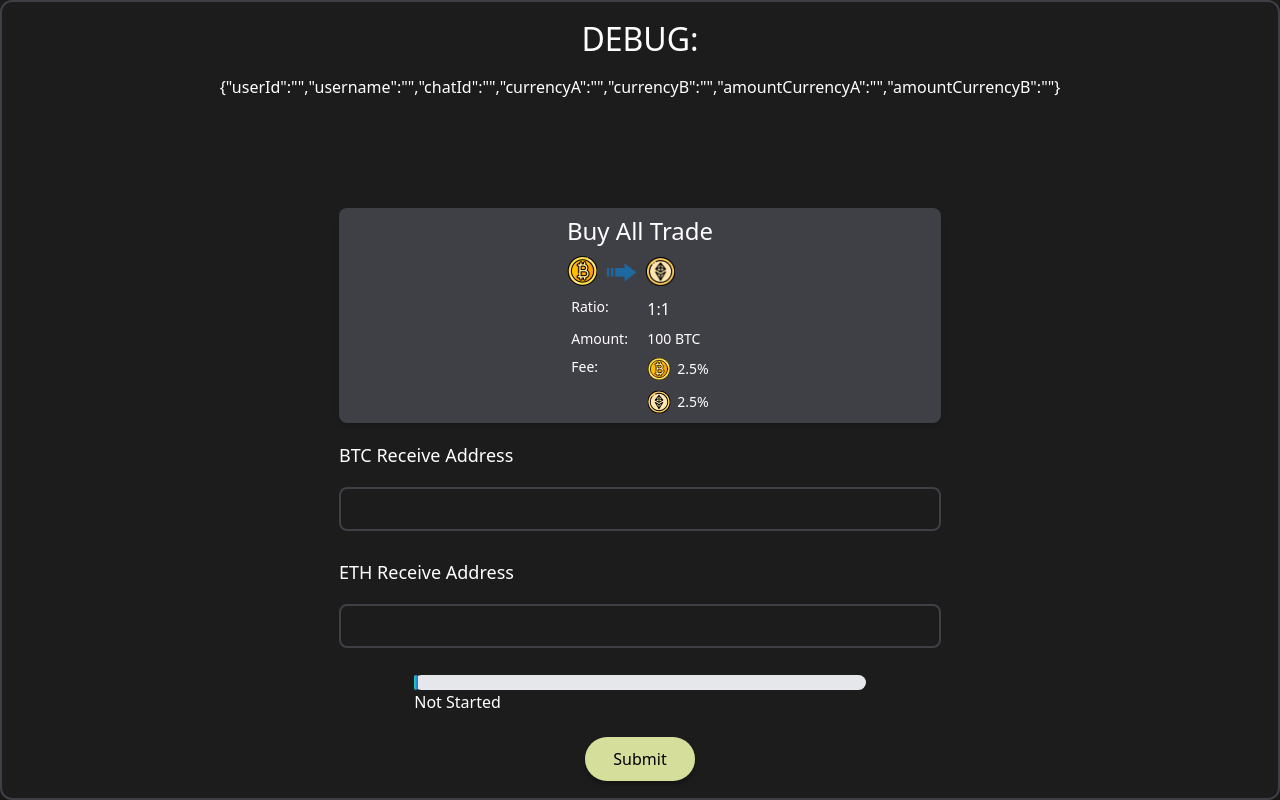
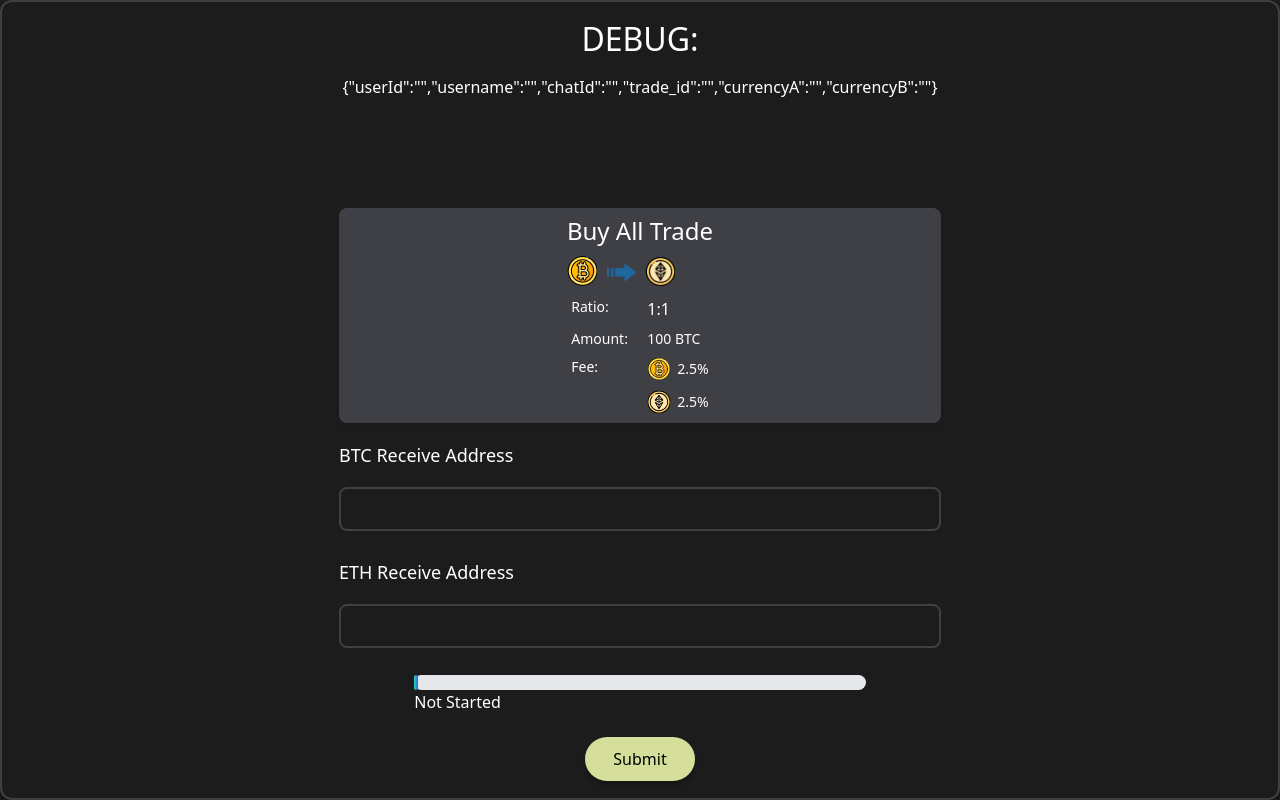
Before and after one commit to msubhan9803/chandler-telegram-web-app, a Next.js app: page /accept-trade in a window 1280 px wide. Built offline with nearby package versions, Linux system fonts and the light colour scheme.

Commit message:
updated debugging

```diff
--- a/src/pages/accept-trade.tsx
+++ b/src/pages/accept-trade.tsx
@@ -20,10 +20,9 @@ const CreateTrade: NextPage = () => {
     userId: "",
     username: "",
     chatId: "",
+    trade_id: "",
     currencyA: "",
     currencyB: "",
-    amountCurrencyA: "",
-    amountCurrencyB: "",
   });
   const [formState, setFormState] = useState({
     currency1Addr: "",
@@ -49,19 +48,17 @@ const CreateTrade: NextPage = () => {
       const userId = urlParams.get("userId") as string;
       const username = urlParams.get("username") as string;
       const chatId = urlParams.get("chatId") as string;
+      const trade_id = urlParams.get("trade_id") as string;
       const currencyA = urlParams.get("currencyA") as string;
       const currencyB = urlParams.get("currencyB") as string;
-      const amountCurrencyA = urlParams.get("amountCurrencyA") as string;
-      const amountCurrencyB = urlParams.get("amountCurrencyB") as string;
 
       setState({
         userId,
         username,
         chatId,
+        trade_id,
         currencyA,
         currencyB,
-        amountCurrencyA,
-        amountCurrencyB,
       });
     }
 
```
